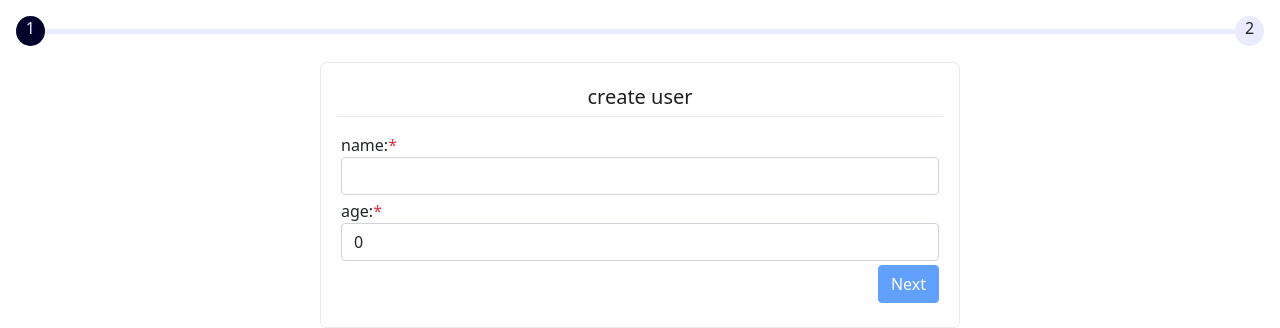
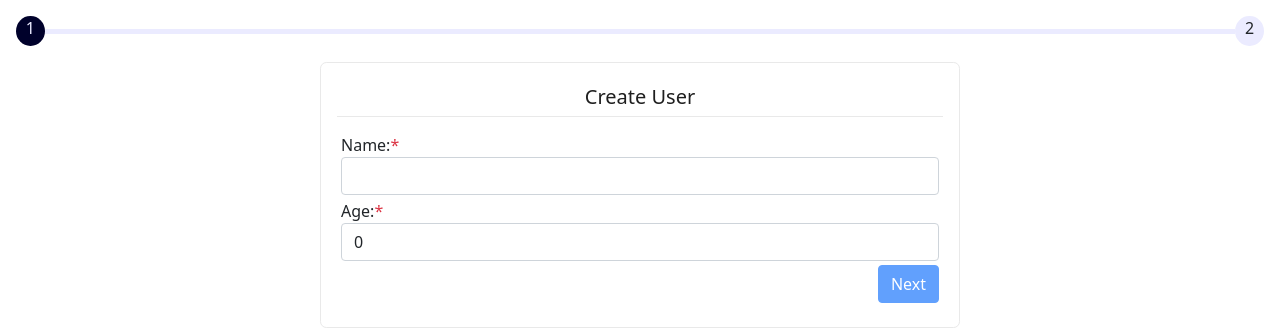
Before and after one commit to chimanSeyedhashemi/sheypoor-chalenge, a React (Create React App) app in the folder sheypoor-chalenge/: page / in a window 1280 px wide. Shown: the top 328 px of the page. Built offline with nearby package versions, Linux system fonts and the light colour scheme.

Commit message:
add transaltor

```diff
--- a/sheypoor-chalenge/src/component/container/user/Create.tsx
+++ b/sheypoor-chalenge/src/component/container/user/Create.tsx
@@ -9,6 +9,7 @@ import { ENEWS_LETTER } from "./enum";
 import { FormOne, IFormOne } from "./FormOne";
 import { FormTwo, IFormTwo } from "./FormTwo";
 import { Step } from "../../share/Step";
+import { translator } from "../../../constant/translator";
 // import { createUser } from 'sdk'
 
 let newSdk: any = sdk;
@@ -56,19 +57,17 @@ export const CreateUser = () => {
   const createUser = async (user: IUser) => {
     try {
       let res = await newSdk.createUser(user);
-      alert("User Create");
+      alert(translator.uiMsg.theActionWasSuccesfull);
     } catch (error) {
-      alert("There is a problem");
+      alert(translator.uiMsg.thereIsAProblem);
     }
   };
-
-
 
   return (
     <div className={style.createWrapper}>
       <Step stepsNumber={2} activeStep={current} />
 
-      <FormBox title="create user">
+      <FormBox title={translator.createUser}>
         {current === 1 ? (
           <FormOne next={next} initialValue={initialFormOne()} />
         ) : (
--- a/sheypoor-chalenge/src/component/container/user/FormOne.tsx
+++ b/sheypoor-chalenge/src/component/container/user/FormOne.tsx
@@ -1,4 +1,5 @@
 import React, { ChangeEvent, useEffect, useState } from "react";
+import { translator } from "../../../constant/translator";
 import { AppButton } from "../../share/form/Button";
 import { AppInput } from "../../share/form/Input";
 import { ENEWS_LETTER } from "./enum";
@@ -68,7 +69,7 @@ export const FormOne = (props: IProps) => {
     <>
       <div className="m-1">
         <AppInput
-          lable="name:"
+          lable={`${translator.name}:`}
           required
           name="name"
           onChange={handleChange}
@@ -77,7 +78,7 @@ export const FormOne = (props: IProps) => {
       </div>
       <div className="m-1">
         <AppInput
-          lable="age:"
+          lable={`${translator.age}:`}
           value={inputs.age.value}
           name="age"
           type="number"
@@ -87,7 +88,7 @@ export const FormOne = (props: IProps) => {
       </div>
       <div className="m-1 d-flex justify-content-end">
         <AppButton
-          title="Next"
+          title={translator.next}
           btnClassName="btn-primary"
           onClick={next}
           disabled={disabled()}
--- a/sheypoor-chalenge/src/component/container/user/FormTwo.tsx
+++ b/sheypoor-chalenge/src/component/container/user/FormTwo.tsx
@@ -4,6 +4,7 @@ import { AppButton } from "../../share/form/Button";
 import { AppInput } from "../../share/form/Input";
 import { ENEWS_LETTER } from "./enum";
 import Select, { ActionMeta, ValueType } from "react-select";
+import { translator } from "../../../constant/translator";
 
 interface ISelect {
   value: ENEWS_LETTER;
@@ -105,7 +106,7 @@ export const FormTwo = (props: IProps) => {
     <>
       <div className="m-1">
         <AppInput
-          lable="email:"
+          lable={`${translator.email}:`}
           required
           name="email"
           onChange={handleEmail}
@@ -113,9 +114,8 @@ export const FormTwo = (props: IProps) => {
         />
       </div>
       <div className="m-1 form-group">
-        <label>newsletter:</label>
+        <label>{`${translator.newsletter}:`}</label>
         <Select
-          lable="newsletter:"
           name="newsletter"
           options={newsLetterOptions}
           required
@@ -126,12 +126,12 @@ export const FormTwo = (props: IProps) => {
       <div className="mt-4 d-flex justify-content-end">
         <AppButton
           style={{ marginRight: ".2rem" }}
-          title="Preview"
+          title={translator.preview}
           btnClassName="btn-secondary"
           onClick={handlePreview}
         />
         <AppButton
-          title="Done"
+          title={translator.createUser}
           btnClassName="btn-primary"
           onClick={handleSubmitUser}
           disabled={disabled()}
--- a/sheypoor-chalenge/src/constant/translator.ts
+++ b/sheypoor-chalenge/src/constant/translator.ts
@@ -1,3 +1,15 @@
 export const translator = {
-  isRequiredValue: "Is Required Value",
+  uiMsg: {
+    isRequiredValue: "Is Required Value",
+    theActionWasSuccesfull: "The Action Was Successsful",
+    thereIsAProblem: "There is a problem",
+  },
+
+  name: "Name",
+  age: "Age",
+  next: "Next",
+  email: "Email",
+  newsletter: "News letter",
+  preview: "Preview",
+  createUser: "Create User",
 };
```
